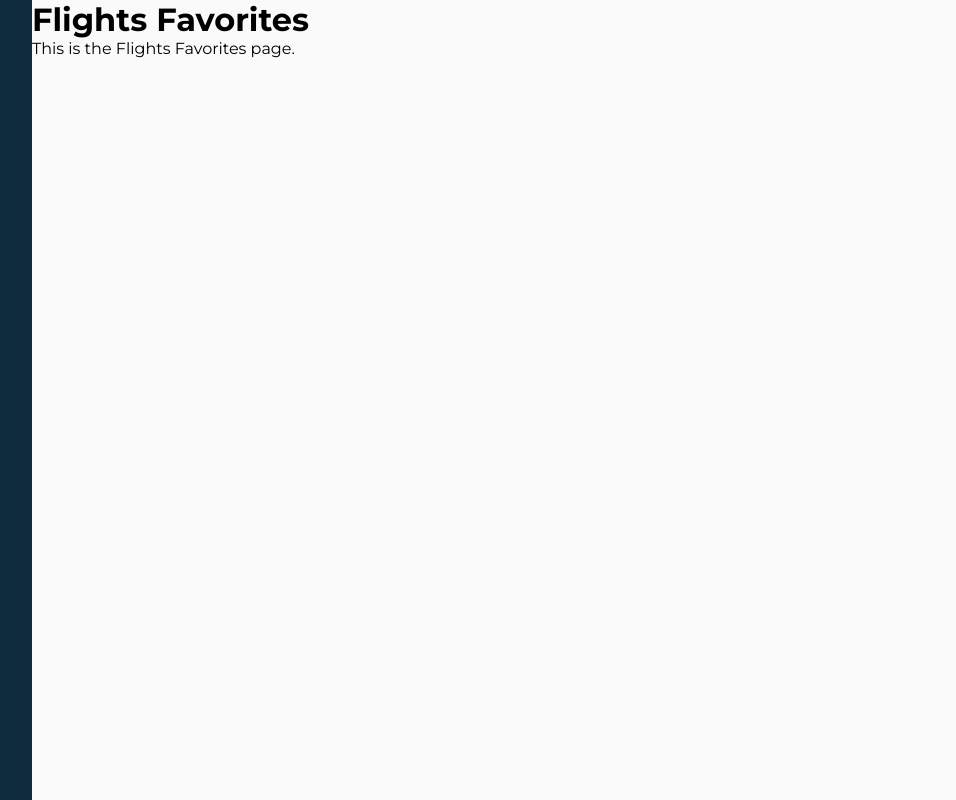
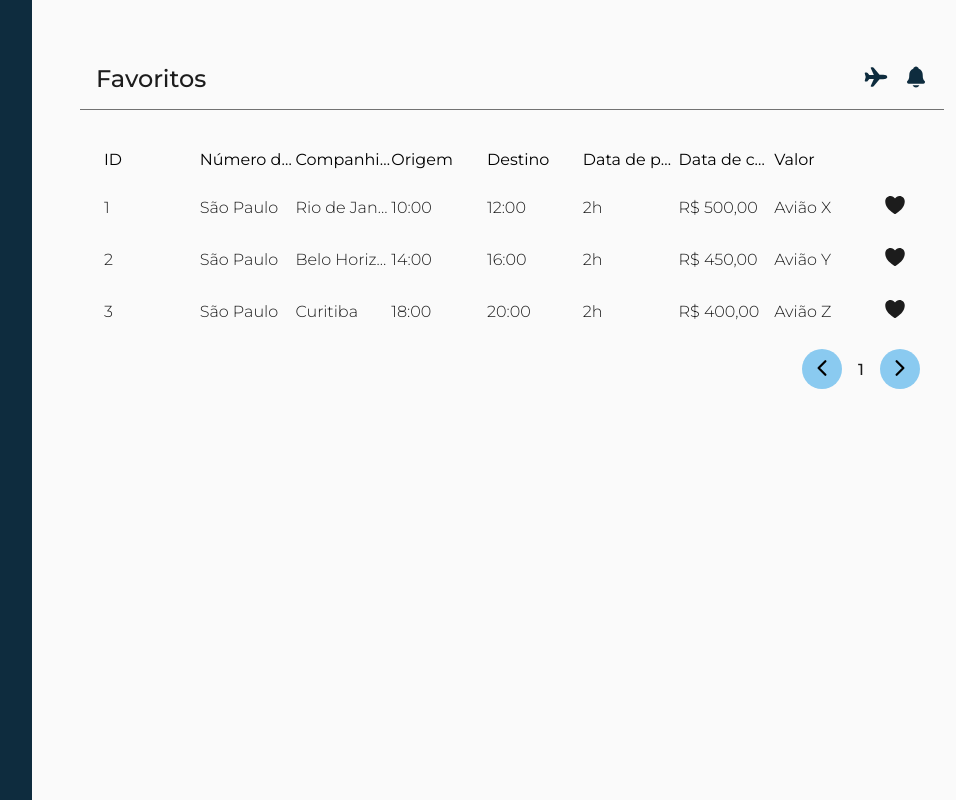
Before and after one commit to PedroVidalDev/flights-finder-monolito, a React (Vite) app: page /flights/favorites in a window 1280 px wide. Shown: the whole page, without its empty margins (288-1244 px from the left). Built offline with nearby package versions, Linux system fonts and the light colour scheme; no server answers.

Commit message:
feat: implement FlightsFavorites page with table and favorite functionality, update Header and Table components

```diff
--- a/src/components/Header/index.tsx
+++ b/src/components/Header/index.tsx
@@ -14,15 +14,23 @@ import {
 export const Header = (props: HeaderProps) => {
   const { title } = props
 
+  const currentPath = window.location.pathname
+
   const navigate = useNavigate()
 
   return (
     <HeaderContainer>
       <HeaderTitle>{title}</HeaderTitle>
       <HeaderButtons>
-        <HeaderButton onClick={() => navigate('/flights/favorites')}>
-          <Icon color='PRIMARY_COLOR_DARK' name='IoHeart' size='24' />
-        </HeaderButton>
+        {currentPath !== '/flights/favorites' ? (
+          <HeaderButton onClick={() => navigate('/flights/favorites')}>
+            <Icon color='PRIMARY_COLOR_DARK' name='IoHeart' size='24' />
+          </HeaderButton>
+        ) : (
+          <HeaderButton onClick={() => navigate('/flights')}>
+            <Icon color='PRIMARY_COLOR_DARK' name='IoAirplane' size='24' />
+          </HeaderButton>
+        )}
         <HeaderButton>
           <Icon color='PRIMARY_COLOR_DARK' name='IoNotifications' size='24' />
         </HeaderButton>
--- a/src/components/Icon/types.ts
+++ b/src/components/Icon/types.ts
@@ -2,7 +2,7 @@ import * as IoIcons from 'react-icons/io5'
 
 import { themes } from '@themes/'
 
-export type IconProps = {
+export type IconProps = React.HTMLAttributes<HTMLDivElement> & {
   name: keyof typeof IoIcons
   size: string
   color: keyof typeof themes.COLORS
--- a/src/components/Table/components/TableHeader/index.tsx
+++ b/src/components/Table/components/TableHeader/index.tsx
@@ -2,7 +2,7 @@ import { TableRow } from '../../styles'
 
 import { TableHeaderProps } from './types'
 
-import { TableHeaderCell } from './styles'
+import { TableHeaderActionCell, TableHeaderCell } from './styles'
 
 export const TableHeader = (props: TableHeaderProps) => {
   const { columns } = props
@@ -12,6 +12,7 @@ export const TableHeader = (props: TableHeaderProps) => {
       {columns.map((column, index) => (
         <TableHeaderCell key={index}>{column}</TableHeaderCell>
       ))}
+      <TableHeaderActionCell />
     </TableRow>
   )
 }
--- a/src/components/Table/components/TableHeader/styles.ts
+++ b/src/components/Table/components/TableHeader/styles.ts
@@ -8,4 +8,12 @@ export const TableHeaderCell = styled.div`
     font-weight: ${theme.FONT_WEIGHT.REGULAR};
     font-size: ${theme.FONT_SIZE.MEDIUM};
   `}
+
+  white-space: nowrap;
+  overflow: hidden;
+  text-overflow: ellipsis;
 `
+
+export const TableHeaderActionCell = styled.div`
+  width: 50px;
+`
--- a/src/components/Table/index.tsx
+++ b/src/components/Table/index.tsx
@@ -1,12 +1,32 @@
+import { useEffect, useState } from 'react'
+
+import { Icon } from 'components/Icon'
 import { TableHeader } from './components/TableHeader'
+import { TablePagination } from './components/TablePagination'
 
 import { TableProps } from './types'
 
-import { TableCell, TableContainer, TableRow } from './styles'
-import { TablePagination } from './components/TablePagination'
+import {
+  appendStorageFavoriteFlights,
+  getStorageFavoriteFlights,
+} from 'services/storage'
+
+import { TableCell, TableCellAction, TableContainer, TableRow } from './styles'
 
 export const Table = (props: TableProps) => {
   const { columns, data, fetchData, maxPage } = props
+
+  const [favoriteFlights, setFavoriteFlights] = useState<number[]>([])
+
+  const handleFavorite = (id: number) => {
+    appendStorageFavoriteFlights(id)
+
+    window.location.reload()
+  }
+
+  useEffect(() => {
+    setFavoriteFlights(getStorageFavoriteFlights())
+  }, [])
 
   return (
     <TableContainer>
@@ -17,6 +37,19 @@ export const Table = (props: TableProps) => {
           {row.map((cell, cellIndex) => (
             <TableCell key={cellIndex}>{String(cell)}</TableCell>
           ))}
+          <TableCellAction
+            onClick={() => handleFavorite(data[rowIndex][0] as number)}
+          >
+            <Icon
+              name='IoHeart'
+              size='24'
+              color={
+                favoriteFlights.includes(data[rowIndex][0] as number)
+                  ? 'PRIMARY_COLOR'
+                  : 'GRAY_DARK'
+              }
+            />
+          </TableCellAction>
         </TableRow>
       ))}
 
--- a/src/components/Table/styles.ts
+++ b/src/components/Table/styles.ts
@@ -36,3 +36,17 @@ export const TableCell = styled.div`
   overflow: hidden;
   text-overflow: ellipsis;
 `
+
+export const TableCellAction = styled.div`
+  width: 50px;
+
+  display: flex;
+  align-items: center;
+  justify-content: center;
+
+  cursor: pointer;
+
+  &:hover {
+    opacity: 0.8;
+  }
+`
--- a/src/pages/Flights/FlightsFavorites/index.tsx
+++ b/src/pages/Flights/FlightsFavorites/index.tsx
@@ -1,8 +1,53 @@
+import { Header } from 'components/Header'
+
+import { FlightsFavoritesContainer, FlightsFindAllTable } from './styles'
+import { Table } from 'components/Table'
+import { flightsHeaders } from 'constants/tableHeaders'
+
 export const FlightsFavorites = () => {
   return (
-    <div>
-      <h1>Flights Favorites</h1>
-      <p>This is the Flights Favorites page.</p>
-    </div>
+    <FlightsFavoritesContainer>
+      <Header title='Favoritos' />
+
+      <FlightsFindAllTable>
+        <Table
+          columns={flightsHeaders}
+          data={[
+            [
+              '1',
+              'São Paulo',
+              'Rio de Janeiro',
+              '10:00',
+              '12:00',
+              '2h',
+              'R$ 500,00',
+              'Avião X',
+            ],
+            [
+              '2',
+              'São Paulo',
+              'Belo Horizonte',
+              '14:00',
+              '16:00',
+              '2h',
+              'R$ 450,00',
+              'Avião Y',
+            ],
+            [
+              '3',
+              'São Paulo',
+              'Curitiba',
+              '18:00',
+              '20:00',
+              '2h',
+              'R$ 400,00',
+              'Avião Z',
+            ],
+          ]}
+          fetchData={() => {}}
+          maxPage={1}
+        />
+      </FlightsFindAllTable>
+    </FlightsFavoritesContainer>
   )
 }
--- a/src/pages/Flights/FlightsFavorites/styles.ts
+++ b/src/pages/Flights/FlightsFavorites/styles.ts
@@ -0,0 +1,21 @@
+import styled from 'styled-components'
+
+export const FlightsFavoritesContainer = styled.div`
+  display: flex;
+  flex-direction: column;
+
+  flex: 1;
+  height: 100%;
+
+  padding: 48px;
+  gap: 16px;
+`
+
+export const FlightsFindAllTable = styled.div`
+  flex: 1;
+
+  width: 100%;
+  height: 100%;
+
+  padding: 24px;
+`
--- /dev/null
+++ b/src/services/storage.ts
@@ -0,0 +1,21 @@
+export const getStorageFavoriteFlights = () => {
+  const currentStorage = localStorage.getItem('favoriteFlights')
+  if (currentStorage) {
+    return JSON.parse(currentStorage)
+  }
+  return []
+}
+
+export const setStorageFavoriteFlights = (flights: number[]) => {
+  localStorage.setItem('favoriteFlights', JSON.stringify(flights))
+}
+
+export const appendStorageFavoriteFlights = (flight: number) => {
+  const currentStorage = getStorageFavoriteFlights()
+  if (currentStorage.includes(flight)) {
+    currentStorage.splice(currentStorage.indexOf(flight), 1)
+  } else {
+    currentStorage.push(flight)
+  }
+  setStorageFavoriteFlights(currentStorage)
+}
```
